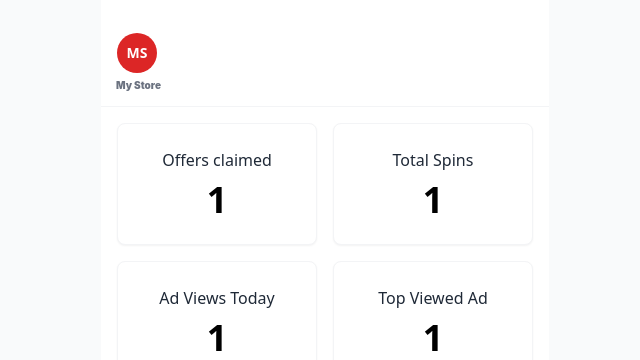
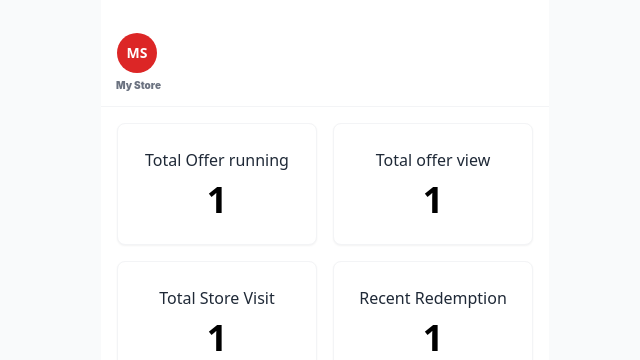
Before and after one commit to DevxD98/Owner-s-page, a React (Vite) app: page / in a window 1280 px wide. Shown: the top 360 px of the page, without its empty margins (315-955 px from the left). Built offline with nearby package versions, Linux system fonts and the light colour scheme.

Commit message:
Modify StatGrid to display updated statistics with new icons

```diff
--- a/src/components/dashboard/StatGrid.jsx
+++ b/src/components/dashboard/StatGrid.jsx
@@ -7,10 +7,10 @@ const StatGrid = () => {
 
   return (
     <div className="grid grid-cols-2 gap-4 p-4">
-      <StatCard title="Offers claimed" value={stats.offersClaimed} />
-      <StatCard title="Total Spins" value={stats.totalSpins} />
-      <StatCard title="Ad Views Today" value={stats.adViewsToday} />
-      <StatCard title="Top Viewed Ad" value={stats.topViewedAd} />
+      <StatCard title="Total Offer running" value={stats.offersClaimed} />
+      <StatCard title="Total offer view" value={stats.totalSpins} />
+      <StatCard title="Total Store Visit" value={stats.adViewsToday} />
+      <StatCard title="Recent Redemption" value={stats.topViewedAd} />
     </div>
   );
 };
```
